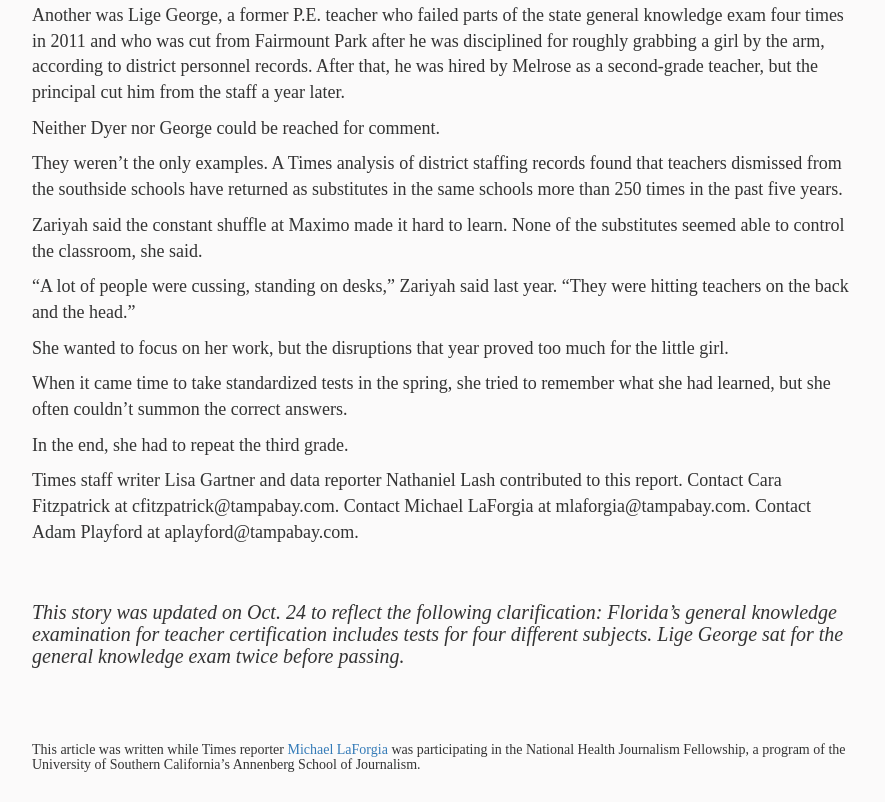
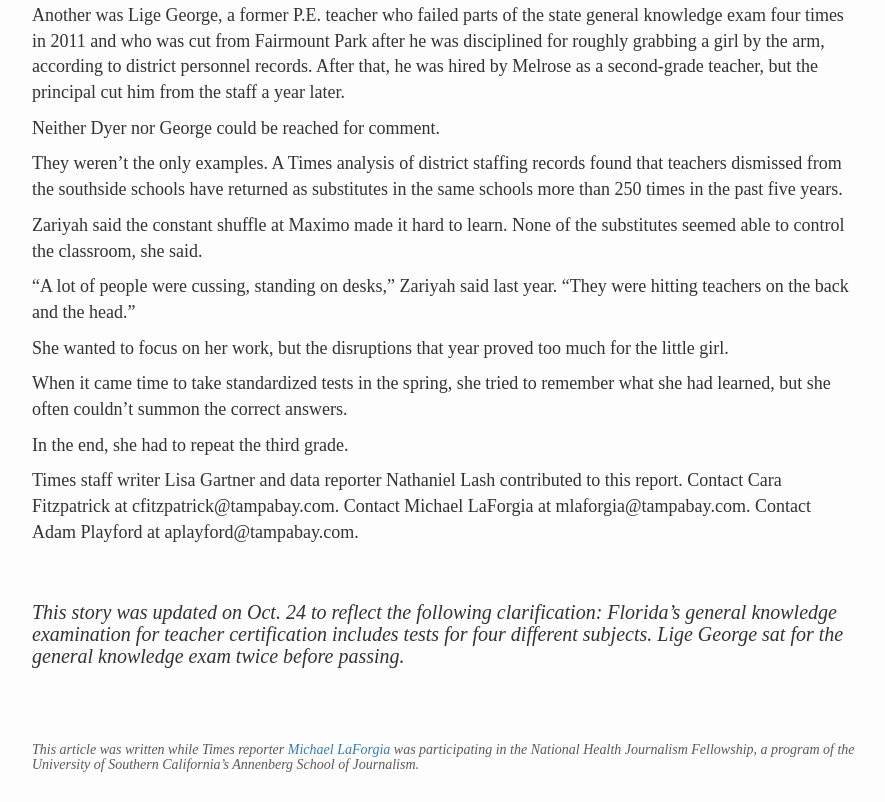
Before and after one commit to jamilaraja/Final-Project, a plain HTML site: page index.html in a window 1280 px wide. Shown: the part 10612-11414 px from the top of the page, without its empty margins (338-1223 px from the left). Drawn offline with nearby package versions, Linux system fonts and the light colour scheme.

Commit message:
color changes

```diff
--- a/index.html
+++ b/index.html
@@ -70,6 +70,8 @@
         .bio{
           padding-top: 20px;
           font-size: 14px;
+          color: #5e5959;
+          font-style: oblique;
         }
         .update{
           font-size: 20px;
@@ -88,7 +90,7 @@
           border-bottom: 1px solid gray;
         }
         body{
-          background-color: #fbfafa;
+          background-color: #fdfdfd;
         }
 
 
@@ -423,8 +425,6 @@
 <h6 class="bio">This article was written while Times reporter  <a href="#" data-toggle="tooltip" title="Twitter: @laforgia_"> Michael LaForgia</a> was participating in the National Health Journalism Fellowship, a program of the University of Southern California’s Annenberg School of Journalism.</h6>
 </div>
 
-
-
 </div>
 
       </div>
```
